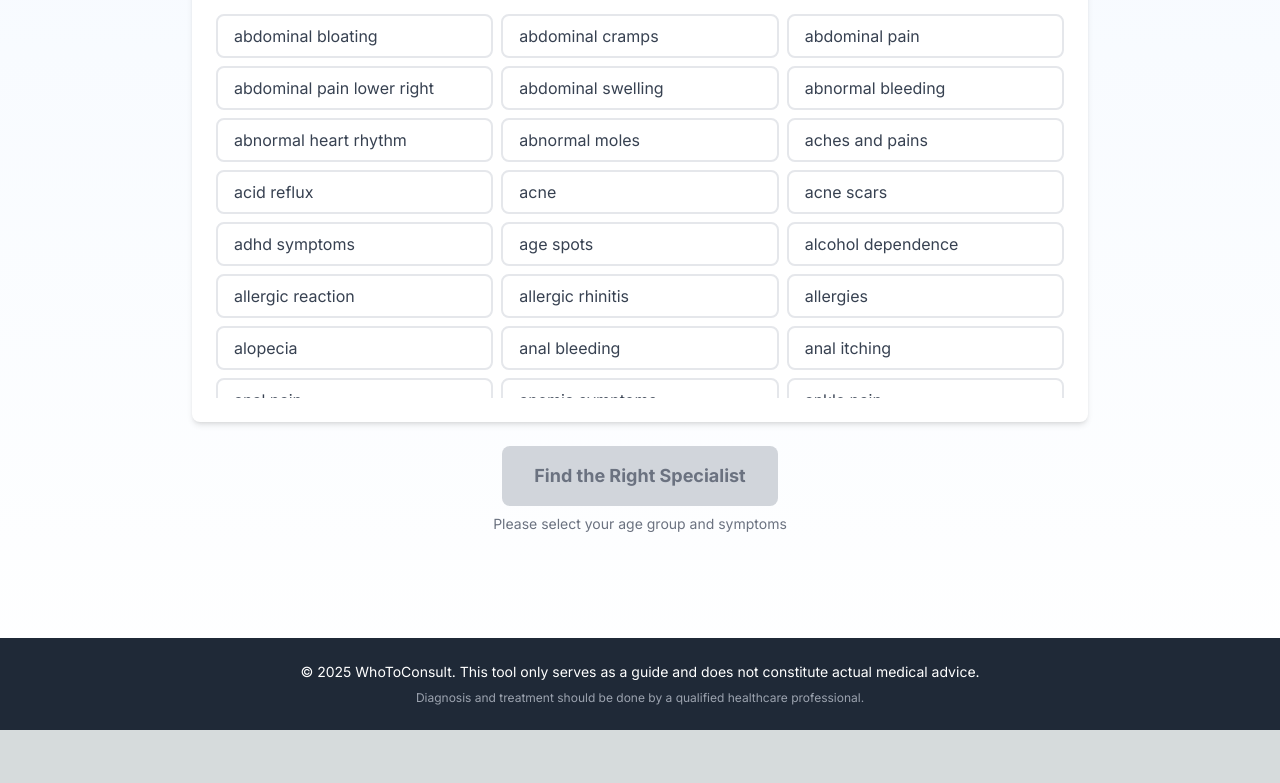
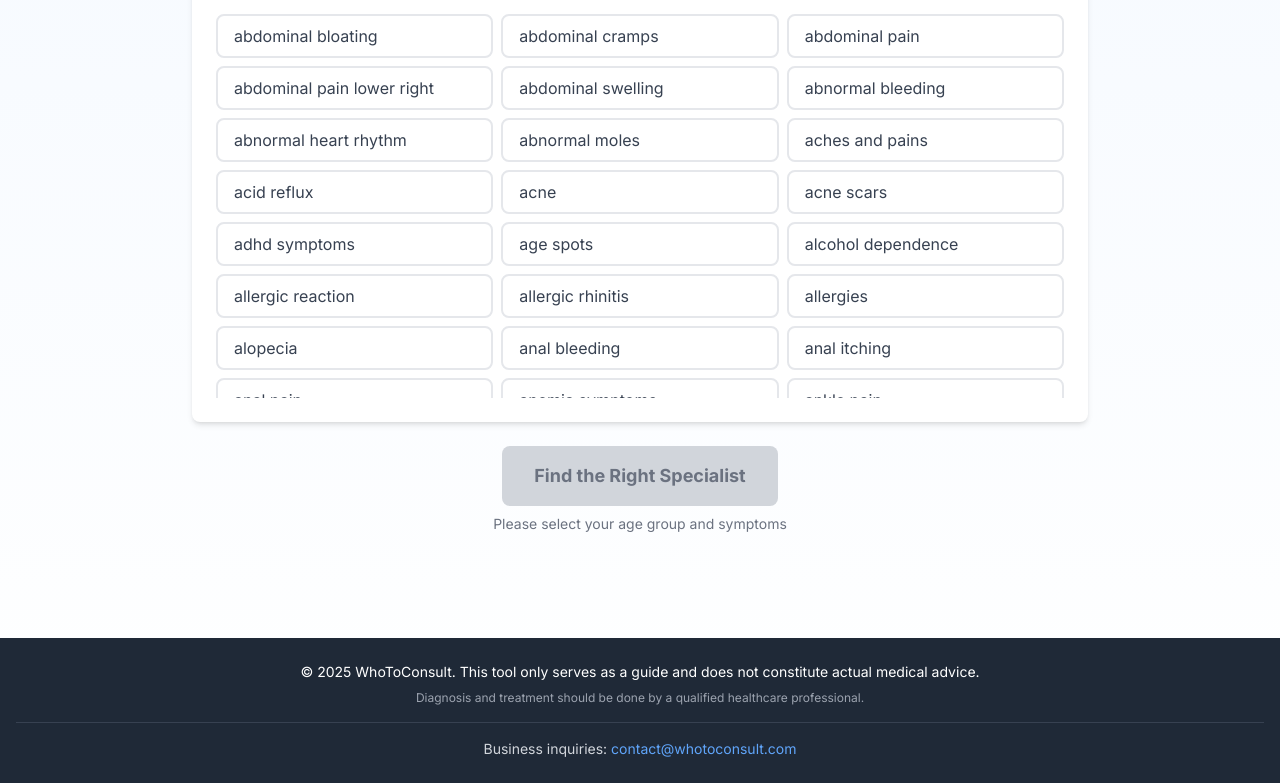
Before and after one commit to vinniealip/whotoconsult, a Next.js app: page / in a window 1280 px wide. Shown: the part 808-1591 px from the top of the page. Before the commit the page ends 1538 px from the top, so only its background shows below. Built offline with nearby package versions, Linux system fonts and the light colour scheme.

Commit message:
contact us

```diff
--- a/app/page.js
+++ b/app/page.js
@@ -448,6 +448,11 @@ export default function Home() {
           <p className="text-xs mt-2 text-gray-400">
             Diagnosis and treatment should be done by a qualified healthcare professional.
           </p>
+          <div className="mt-4 pt-4 border-t border-gray-700">
+            <p className="text-sm text-gray-300">
+              Business inquiries: <a href="mailto:contact@whotoconsult.com" className="text-blue-400 hover:text-blue-300">contact@whotoconsult.com</a>
+            </p>
+          </div>
         </div>
       </footer>
     </div>
```
